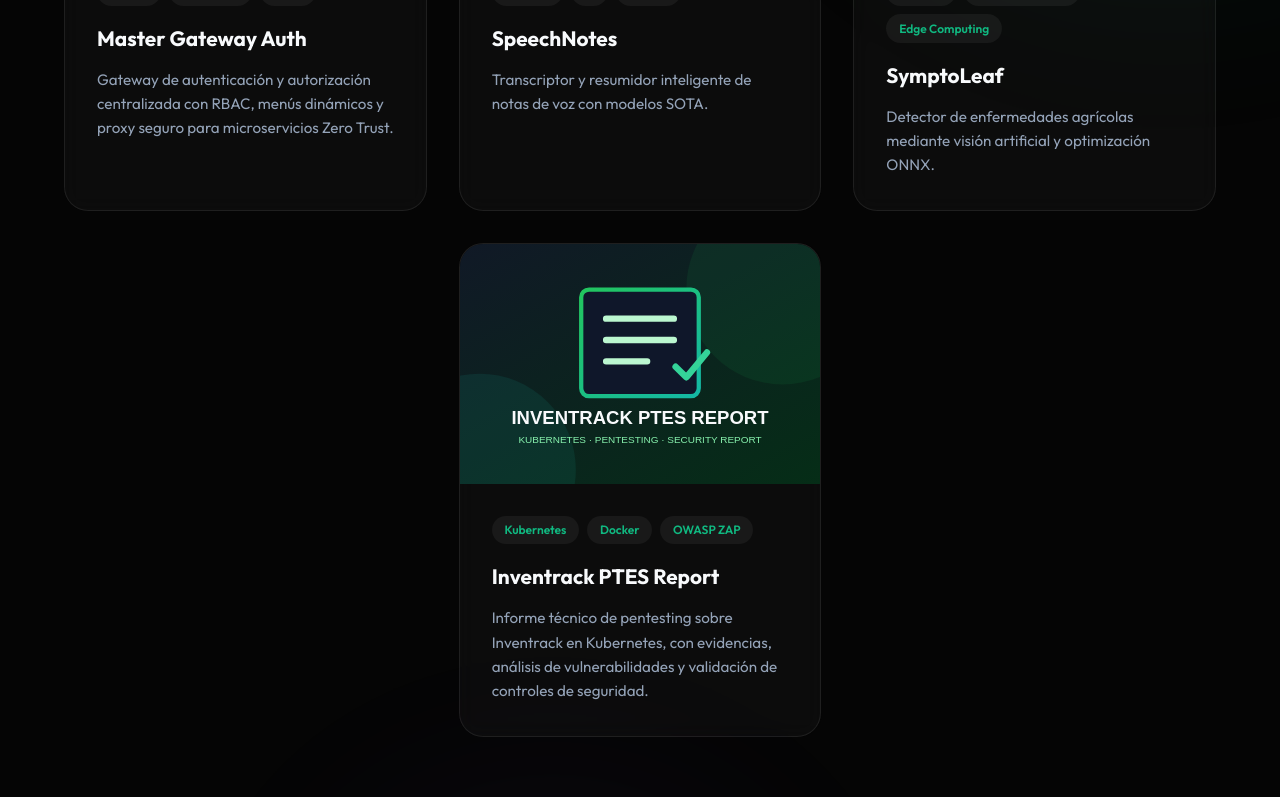
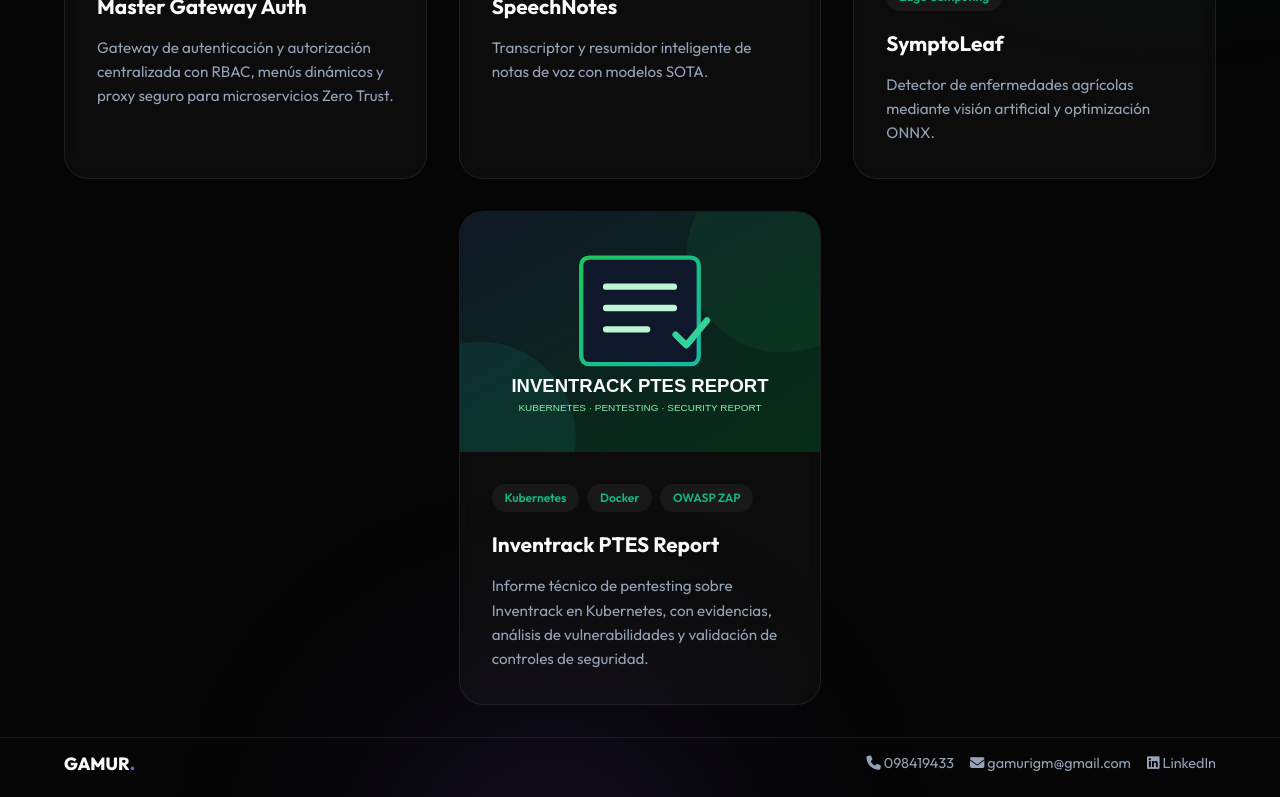
Before and after one commit to gamurigm/gamurigm.github.io, a Next.js app: page / in a window 1280 px wide. Shown: the part 2000-2797 px from the top of the page. Built offline with nearby package versions, Linux system fonts and the light colour scheme.

Commit message:
refactor: link contact navigation to compact footer

```diff
--- a/src/app/globals.css
+++ b/src/app/globals.css
@@ -393,7 +393,7 @@
    PROJECTS SECTION
    ========================================= */
 .projects {
-  padding: 8rem 0;
+  padding: 6rem 0 2rem;
   position: relative;
   z-index: 10;
 }
@@ -550,42 +550,12 @@
 }
 
 /* =========================================
-   CONTACT / CTA SECTION
-   ========================================= */
-.contact {
-  padding: 5rem 0 8rem;
-}
-
-.box-glass {
-  background: linear-gradient(135deg, rgba(255, 255, 255, 0.05) 0%, rgba(255, 255, 255, 0.01) 100%);
-  border: 1px solid var(--glass-border);
-  backdrop-filter: blur(20px);
-  border-radius: 30px;
-  padding: 4rem;
-  display: flex;
-  justify-content: space-between;
-  align-items: center;
-  box-shadow: 0 30px 60px rgba(0, 0, 0, 0.4);
-}
-
-.contact-content h2 {
-  font-size: 2.5rem;
-  margin-bottom: 1rem;
-  color: white;
-}
-
-.contact-content p {
-  color: var(--text-secondary);
-  font-size: 1.1rem;
-  max-width: 500px;
-}
-
-/* =========================================
    FOOTER
    ========================================= */
 footer {
-  padding: 1.25rem 0;
+  padding: 0.75rem 0;
   border-top: 1px solid var(--card-border);
+  scroll-margin-top: 5rem;
 }
 
 .footer-container {
@@ -595,7 +565,7 @@
 }
 
 .footer-logo {
-  font-size: 1.5rem;
+  font-size: 1.1rem;
   font-weight: 800;
 }
 
@@ -607,7 +577,7 @@
   display: flex;
   flex-wrap: wrap;
   justify-content: flex-end;
-  gap: 0.75rem 1.25rem;
+  gap: 0.5rem 1rem;
 }
 
 .footer-contact a {
@@ -642,12 +612,6 @@
     display: none;
   }
 
-  .box-glass {
-    flex-direction: column;
-    text-align: center;
-    gap: 2rem;
-    padding: 3rem 2rem;
-  }
 }
 
 @media (max-width: 768px) {
@@ -691,7 +655,7 @@
 
   .footer-container {
     flex-direction: column;
-    gap: 1rem;
+    gap: 0.5rem;
   }
 
   .footer-contact {
--- a/src/app/page.tsx
+++ b/src/app/page.tsx
@@ -72,6 +72,7 @@
             <li><a href="#home" onClick={closeMenu}>Inicio</a></li>
             <li><a href="#about" onClick={closeMenu}>Sobre Mí</a></li>
             <li><a href="#projects" onClick={closeMenu}>Proyectos</a></li>
+            <li><a href="#contact" onClick={closeMenu}>Contacto</a></li>
           </ul>
           <div className="hamburger" onClick={toggleMenu}>
             <i className={isMenuOpen ? "fas fa-times" : "fas fa-bars"}></i>
@@ -264,7 +265,7 @@
       </section>
 
       {/* Footer */}
-      <footer>
+      <footer id="contact">
         <div className="container footer-container">
           <div className="footer-logo">GAMUR<span>.</span></div>
           <div className="footer-contact">
```
